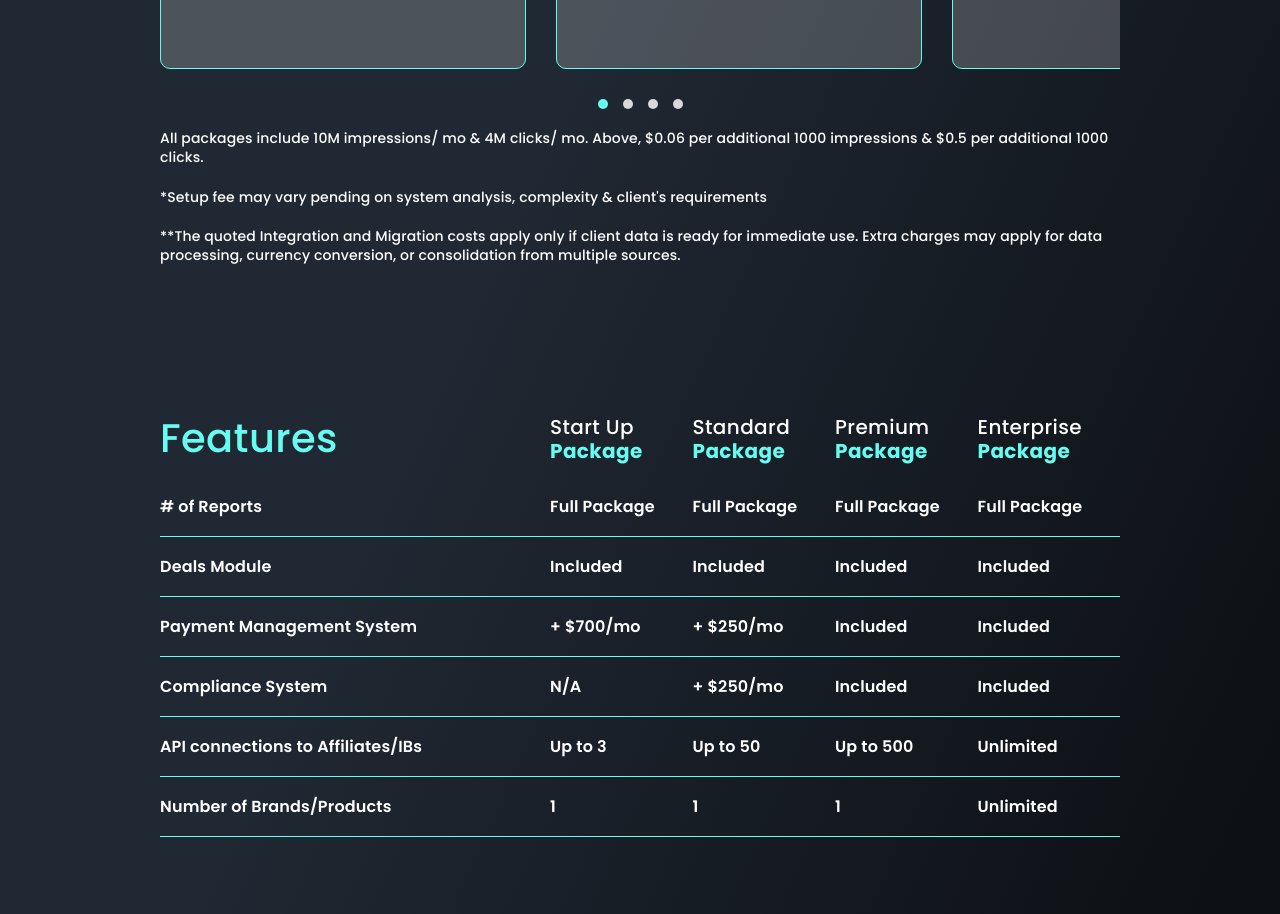
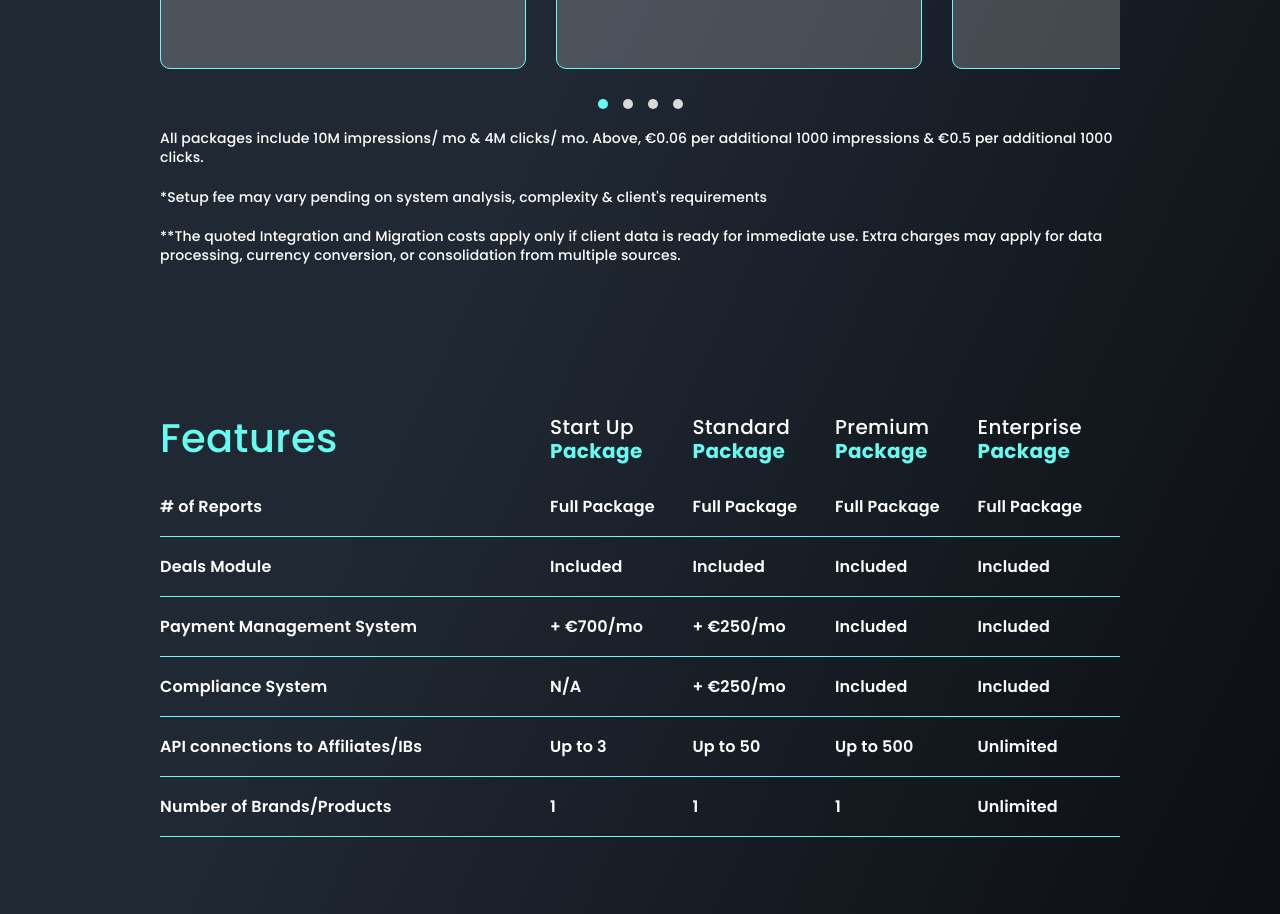
Before and after one commit to khalek98/track360, a Next.js app: page /pricing in a window 1280 px wide. Shown: the part 1180-2094 px from the top of the page. Built offline with nearby package versions, Linux system fonts and the light colour scheme.

Commit message:
change symbol $ to eur.

```diff
--- a/package.json
+++ b/package.json
@@ -3,7 +3,7 @@
   "version": "0.1.0",
   "private": true,
   "scripts": {
-    "dev": "next dev ",
+    "dev": "next dev",
     "build": "next build && next export",
     "start": "next start",
     "lint": "next lint"
--- a/src/sections/Pricing/Main/Main.module.scss
+++ b/src/sections/Pricing/Main/Main.module.scss
@@ -345,7 +345,7 @@
 
 .IncludingText > .Currency {
   &::before {
-    content: "$";
+    content: "€";
     position: absolute;
     top: -3px;
     left: -9px;
@@ -397,7 +397,7 @@
 
 .Dollar {
   &::before {
-    content: "$";
+    content: "€";
     position: absolute;
     left: -9px;
     top: -3px;
--- a/src/sections/Pricing/Main/index.tsx
+++ b/src/sections/Pricing/Main/index.tsx
@@ -268,8 +268,8 @@ const Main = () => {
           </ul>
 
           <p className={styles.NoteAfterPrice}>
-            All packages include 10M impressions/ mo & 4M clicks/ mo. Above, $0.06 per additional
-            1000 impressions & $0.5 per additional 1000 clicks.
+            All packages include 10M impressions/ mo & 4M clicks/ mo. Above, €0.06 per additional
+            1000 impressions & €0.5 per additional 1000 clicks.
           </p>
 
           <div className={styles.NoteAfterPrice}>
@@ -304,7 +304,7 @@ const Main = () => {
                   <ul className={styles.TableList}>
                     <li className={styles.TableItem}>Full Package</li>
                     <li className={styles.TableItem}>Included</li>
-                    <li className={styles.TableItem}>+ $700/mo</li>
+                    <li className={styles.TableItem}>+ €700/mo</li>
                     <li className={styles.TableItem}>N/A</li>
                     <li className={styles.TableItem}>Up to 3</li>
                     <li className={styles.TableItem}>1</li>
@@ -318,8 +318,8 @@ const Main = () => {
                   <ul className={styles.TableList}>
                     <li className={styles.TableItem}>Full Package</li>
                     <li className={styles.TableItem}>Included</li>
-                    <li className={styles.TableItem}>+ $250/mo</li>
-                    <li className={styles.TableItem}>+ $250/mo</li>
+                    <li className={styles.TableItem}>+ €250/mo</li>
+                    <li className={styles.TableItem}>+ €250/mo</li>
                     <li className={styles.TableItem}>Up to 50</li>
                     <li className={styles.TableItem}>1</li>
                   </ul>
@@ -373,7 +373,7 @@ const Main = () => {
                   <ul className={styles.TableList}>
                     <li className={styles.TableItem}>Full Package</li>
                     <li className={styles.TableItem}>Included</li>
-                    <li className={styles.TableItem}>+ $700/mo</li>
+                    <li className={styles.TableItem}>+ €700/mo</li>
                     <li className={styles.TableItem}>N/A</li>
                     <li className={styles.TableItem}>Up to 3</li>
                     <li className={styles.TableItem}>1</li>
@@ -387,8 +387,8 @@ const Main = () => {
                   <ul className={styles.TableList}>
                     <li className={styles.TableItem}>Full Package</li>
                     <li className={styles.TableItem}>Included</li>
-                    <li className={styles.TableItem}>+ $250/mo</li>
-                    <li className={styles.TableItem}>+ $250/mo</li>
+                    <li className={styles.TableItem}>+ €250/mo</li>
+                    <li className={styles.TableItem}>+ €250/mo</li>
                     <li className={styles.TableItem}>Up to 50</li>
                     <li className={styles.TableItem}>1</li>
                   </ul>
--- a/src/utils/pricePackage.ts
+++ b/src/utils/pricePackage.ts
@@ -35,7 +35,7 @@ export const pricePackageArr: pricePackage[] = [
     packageTitle: "Start Up",
     packageDescr: "Suitable for small businesses with a limited budget.",
     priceMO: {
-      curr: "$",
+      curr: "€",
       value: "199",
       months: true,
       descr: "(Prepaid for 3 months)",
@@ -66,7 +66,7 @@ export const pricePackageArr: pricePackage[] = [
     packageTitle: "Standard",
     packageDescr: "Suitable for medium-sized businesses.",
     priceMO: {
-      curr: "$",
+      curr: "€",
       value: "1,450",
       months: true,
     },
@@ -113,7 +113,7 @@ export const pricePackageArr: pricePackage[] = [
     packageTitle: "Premium",
     packageDescr: "Suitable for larger businesses with more complex needs.",
     priceMO: {
-      curr: "$",
+      curr: "€",
       value: "2,950",
       months: true,
     },
```
